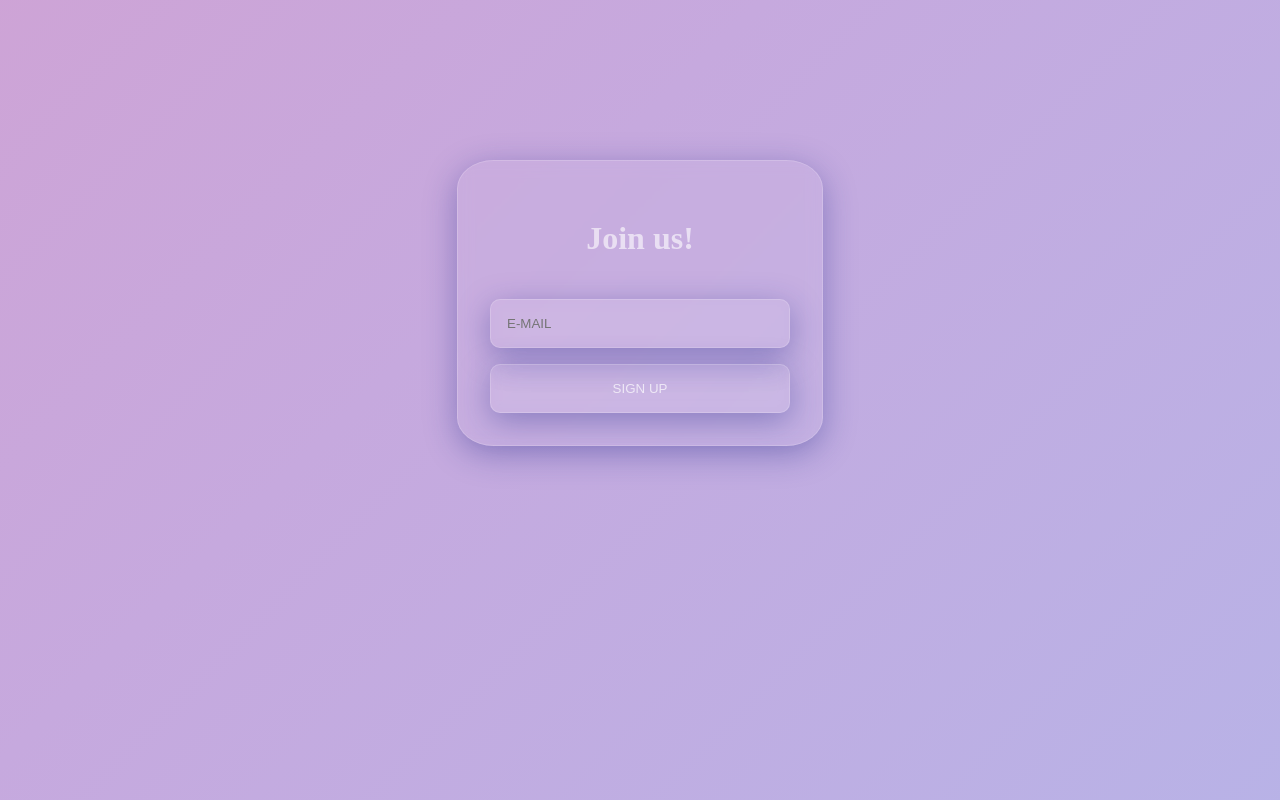
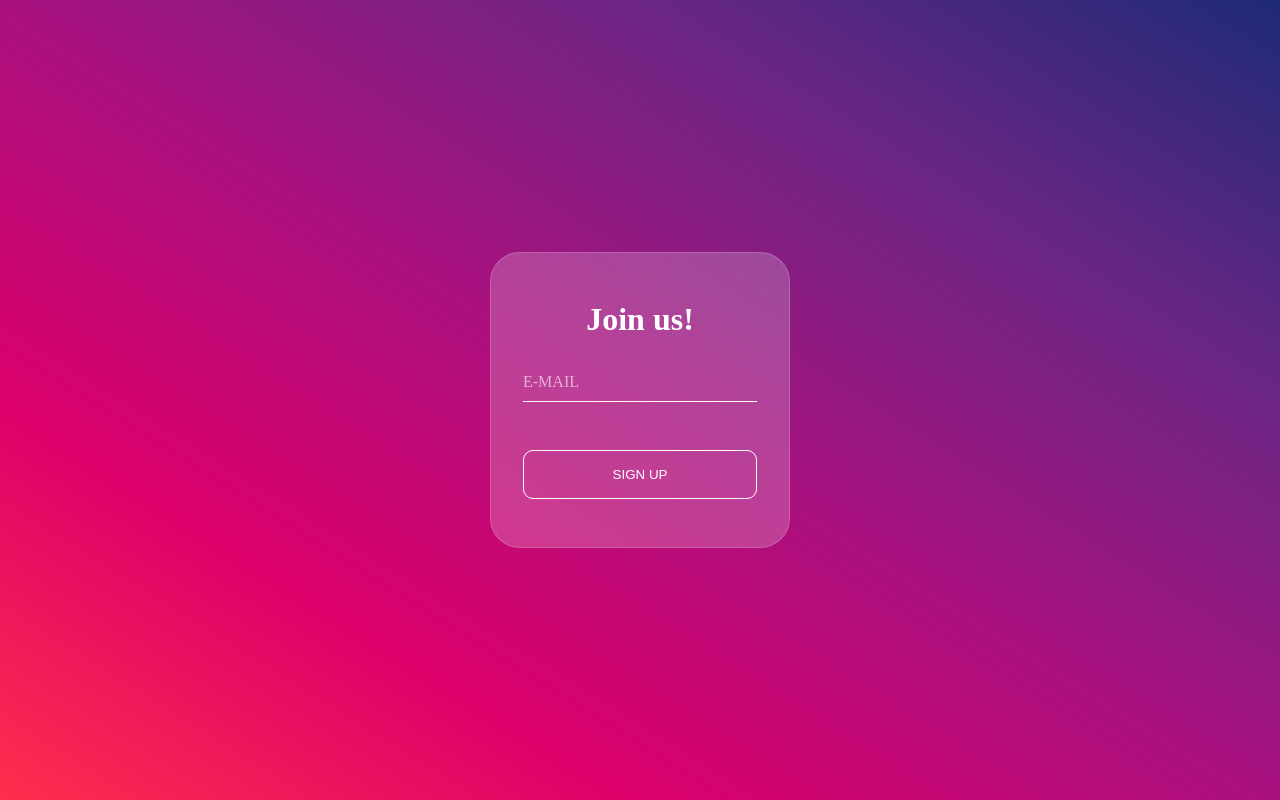
Before and after one commit to KarolinaObcowska/chat_app, a React (Create React App) app: page / in a window 1280 px wide. Built offline with nearby package versions, Linux system fonts and the light colour scheme.

Commit message:
login page finished

```diff
--- a/src/components/Login.js
+++ b/src/components/Login.js
@@ -3,9 +3,7 @@ import React from 'react';
 import styled from 'styled-components';
 
 const Wrapper = styled.section`
-  height: 100%;
-  z-index: 100;
-  margin-top: 10rem;
+  height: 100vh;
   width: 100%;
   display: flex;
   align-items: center;
@@ -17,43 +15,53 @@ const Form = styled.form`
   flex-direction: column;
   color: white;
   width: 300px;
-  background: rgba(255, 255, 255, 0.05);
-  box-shadow: 0 8px 32px 0 rgba(31, 38, 135, 0.37);
+  background: rgba(255, 255, 255, 0.2);
   backdrop-filter: blur(7.5px);
   -webkit-backdrop-filter: blur(7.5px);
   border: 1px solid rgba(255, 255, 255, 0.18);
   border-radius: 10%;
-  padding: 2rem;
+  padding: 3rem 2rem;
   justify-content: space-between;
+`;
+const FormGroup = styled.div`
+  position: relative;
 `;
 const Input = styled.input`
   margin: 1rem 0rem;
-  padding: 1rem 1rem;
-  background: rgba(255, 255, 255, 0.05);
-  box-shadow: 0 8px 32px 0 rgba(31, 38, 135, 0.37);
-  backdrop-filter: blur(7.5px);
-  -webkit-backdrop-filter: blur(7.5px);
-  border: 1px solid rgba(255, 255, 255, 0.18);
-  border-radius: 10px;
+  padding: 1rem;
+  width: 100%;
+  background: none;
+  border: none;
+  border-bottom: 1px solid white;
   color: #ffffffb0;
+  &:focus {
+    outline: none;
+  }
 `;
 const Label = styled.label`
   opacity: 0.6;
+  position: absolute;
+  top: 35px;
+  left: 0px;
+  pointer-events: none;
+  transition: 0.2s ease all;
+  ${Input}:focus ~ & {
+    top: 10px;
+    font-size: 12px;
+    opacity: 1;
+  }
 `;
 const Title = styled.h2`
   text-align: center;
   font-size: 2rem;
-  opacity: 0.6;
 `;
 const Button = styled.button`
-  color: #ffffffb0;
+  color: white;
+  margin-top: 2rem;
   padding: 1rem 0rem;
   text-transform: uppercase;
-  background: rgba(255, 255, 255, 0.05);
-  box-shadow: 0 8px 32px 0 rgba(31, 38, 135, 0.37);
-  backdrop-filter: blur(7.5px);
-  -webkit-backdrop-filter: blur(7.5px);
-  border: 1px solid rgba(255, 255, 255, 0.18);
+  background: none;
+  border: 1px solid white;
   border-radius: 10px;
 `;
 
@@ -62,7 +70,10 @@ const Login = () => {
     <Wrapper>
       <Form>
         <Title>Join us!</Title>
-        <Input placeholder="E-MAIL" />
+        <FormGroup>
+          <Input type="email" name="email" />
+          <Label for="email">E-MAIL</Label>
+        </FormGroup>
         <Button>Sign up</Button>
       </Form>
     </Wrapper>
--- a/src/index.css
+++ b/src/index.css
@@ -1,24 +1,19 @@
-html,
-body {
-  margin: 0;
+*,
+*::before,
+*::after {
   box-sizing: border-box;
 }
 
+* {
+  margin: 0;
+  outline: none;
+}
+
+html,
 body {
   height: 100%;
-  background: linear-gradient(-45deg, #b4b5e9, #c6a9de, #d79dcc, #e393b5, #e88b9a);
-  background-size: 400% 400%;
-  animation: gradient 20s ease infinite;
 }
 
-@keyframes gradient {
-  0% {
-    background-position: 0% 50%;
-  }
-  50% {
-    background-position: 100% 50%;
-  }
-  100% {
-    background-position: 0% 50%;
-  }
+body {
+  background-image: linear-gradient(to right top, #ff2e4c, #dc006b, #a9117f, #6b2684, #1e2a78);
 }
```
